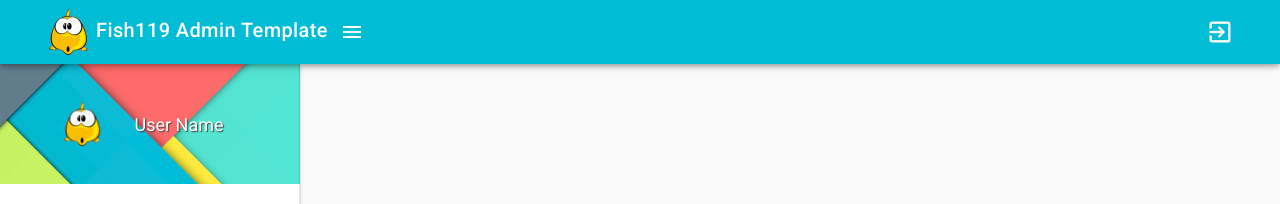
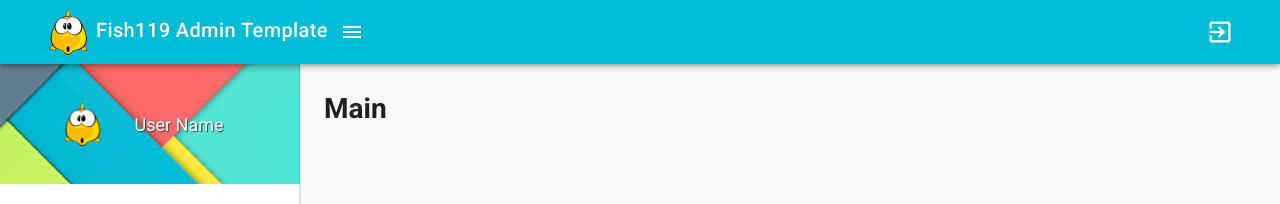
Before and after one commit to fish119/adminSF, a Vue app: page /#/main in a window 1280 px wide. Before the commit this address led to /#/. Shown: the top 204 px of the page. Built offline with nearby package versions, Linux system fonts and the light colour scheme.

Commit message:
fix router

```diff
--- a/src/pages/index.vue
+++ b/src/pages/index.vue
@@ -1,5 +1,5 @@
 <template>
-  <v-app id="inspire">
+  <div>
     <v-navigation-drawer class="nav-drawer" fixed :clipped="$vuetify.breakpoint.mdAndUp" app v-model="drawer">
       <v-layout row class="user-details" align-center="true" justify-center>
         <v-layout justify-center style="margin-left:20px;">
@@ -47,12 +47,12 @@
     <v-content>
       <v-container fluid fill-height>
         <!-- <v-layout justify-center align-center> -->
-        <router-view/>
+        <router-view></router-view>
         <!-- </v-layout> -->
       </v-container>
     </v-content>
     <!-- <v-btn fab bottom right color="pink" dark fixed > -->
-  </v-app>
+  </div>
 </template>
 <style src="../assets/main.css" />
 <script>
--- /dev/null
+++ b/src/pages/main.vue
@@ -0,0 +1,5 @@
+<template>
+  <v-layout>
+    <h1>Main</h1>
+  </v-layout>
+</template>
--- a/src/router/index.js
+++ b/src/router/index.js
@@ -2,18 +2,25 @@ import Vue from 'vue'
 import Router from 'vue-router'
 import index from '@/pages/index'
 import login from '@/pages/login'
+import main from '@/pages/main'
 
 Vue.use(Router)
 
 export default new Router({
   routes: [{
-    path: '/',
-    name: 'index',
-    component: index
-  }, {
     path: '/login',
     name: 'login',
     component: login
+  }, {
+    path: '/',
+    name: 'index',
+    component: index,
+    redirect: '/main',
+    children: [{
+      path: '/main',
+      name: 'main',
+      component: main
+    }]
   }, {
     path: '/*',
     redirect: '/'
```
